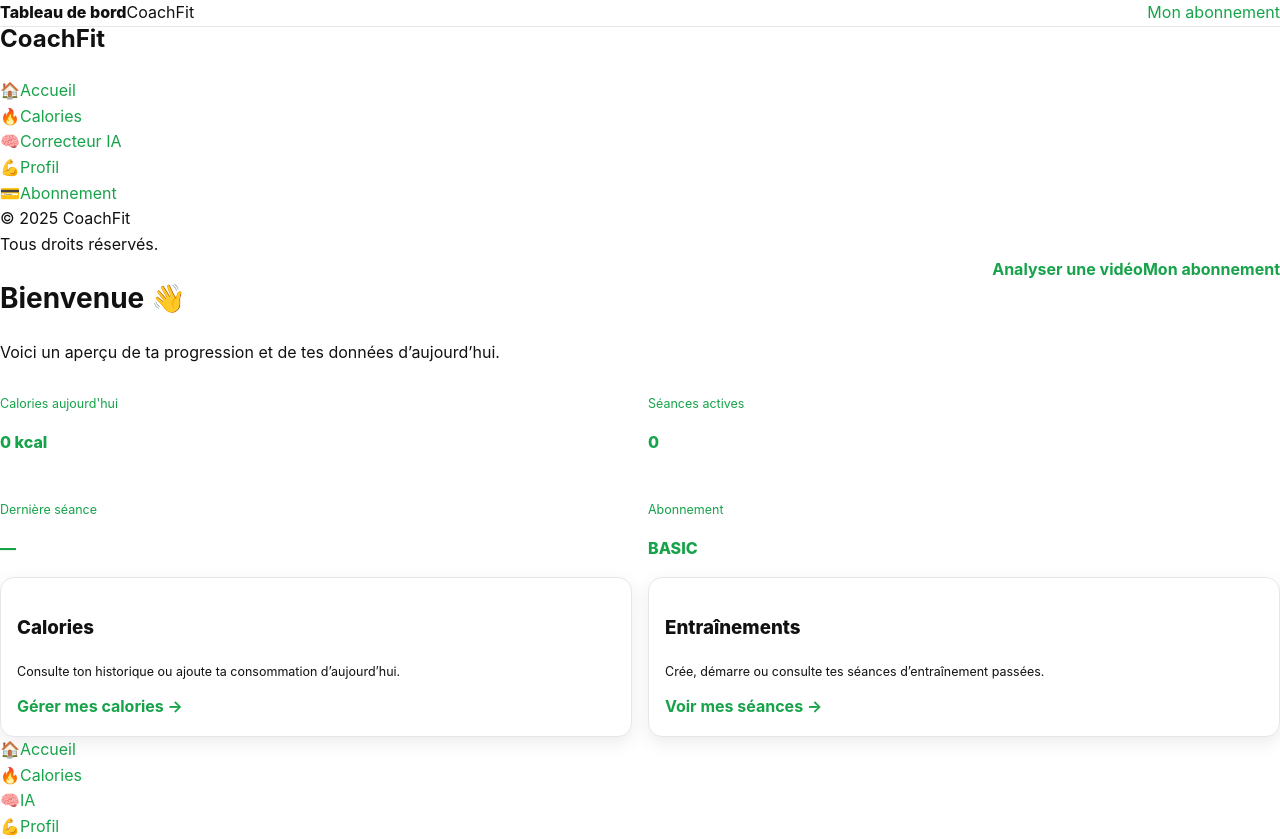
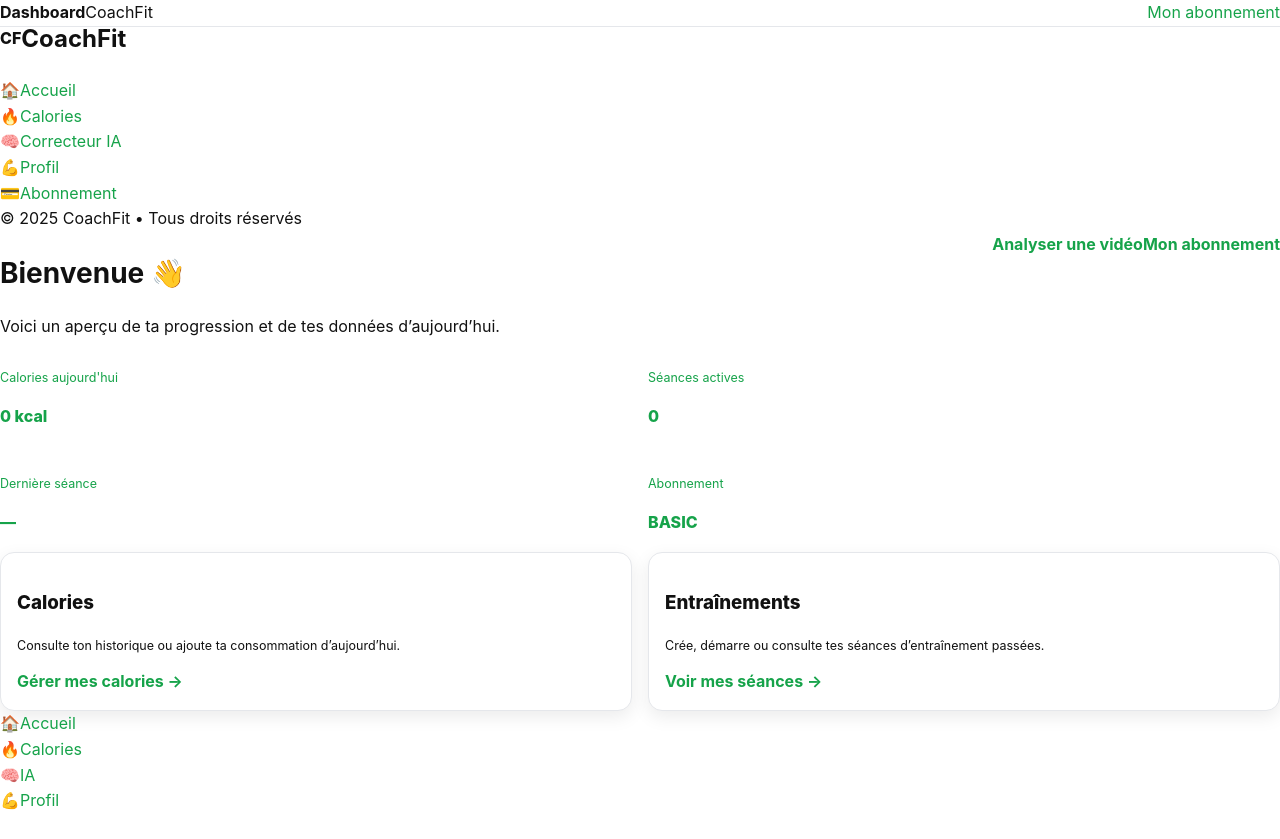
Before and after one commit to lebasquelyza/appli-files, a Next.js app in the folder apps/web/: page /dashboard in a window 1280 px wide. After the commit the page ends 814 px from the top, so only its background shows below. Built offline with nearby package versions, Linux system fonts and the light colour scheme; no server answers.

Commit message:
Update layout.tsx

```diff
--- a/apps/web/app/dashboard/layout.tsx
+++ b/apps/web/app/dashboard/layout.tsx
@@ -10,33 +10,35 @@ import MobileTabbar from "./_components/MobileTabbar";
 
 export default function DashboardLayout({ children }: { children: ReactNode }) {
   return (
-    <div className="min-h-dvh bg-[#f9fafb] grid grid-rows-[auto,1fr,auto] lg:grid-rows-[1fr] lg:grid-cols-[240px,1fr]">
-      {/* Sidebar (desktop) */}
-      <aside className="hidden lg:flex bg-white border-r p-4 flex-col justify-between">
+    <div className="min-h-dvh bg-white text-gray-900 grid grid-rows-[auto,1fr,auto] lg:grid-rows-[1fr] lg:grid-cols-[240px,1fr]">
+      {/* Sidebar desktop */}
+      <aside className="hidden lg:flex border-r bg-white/90 backdrop-blur supports-[backdrop-filter]:bg-white/80 p-4 flex-col justify-between">
         <div>
-          <h1 className="text-2xl font-extrabold mb-6">CoachFit</h1>
+          <div className="flex items-center gap-2 mb-6">
+            <div className="h-8 w-8 rounded-xl bg-black text-white grid place-items-center font-bold">CF</div>
+            <h1 className="text-xl font-extrabold tracking-tight">CoachFit</h1>
+          </div>
           <ClientNav />
         </div>
-        <div className="text-xs text-gray-400 mt-8">
-          © {new Date().getFullYear()} CoachFit<br />
-          Tous droits réservés.
+        <div className="text-[11px] text-gray-400">
+          © {new Date().getFullYear()} CoachFit • Tous droits réservés
         </div>
       </aside>
 
       {/* Topbar */}
-      <header className="sticky top-0 z-30 bg-white border-b px-4 sm:px-6 py-3 flex items-center justify-between lg:col-start-2">
+      <header className="sticky top-0 z-30 lg:col-start-2 border-b bg-white/90 backdrop-blur supports-[backdrop-filter]:bg-white/80 px-4 sm:px-6 py-3">
+        <div className="flex items-center justify-between">
           <div className="flex items-center gap-3">
-          <span className="font-bold text-lg">Tableau de bord</span>
-          {/* version compacte du titre de l’app pour mobile */}
+            <span className="font-semibold">Dashboard</span>
             <span className="lg:hidden text-xs text-gray-500">CoachFit</span>
           </div>
-
           <Link
             href="/dashboard/abonnement"
-          className="px-3 sm:px-4 py-2 rounded-lg border border-gray-300 bg-white hover:bg-gray-50 font-medium text-gray-800"
+            className="inline-flex items-center px-3 sm:px-4 py-2 rounded-xl border hover:bg-gray-50 transition"
           >
             Mon abonnement
           </Link>
+        </div>
       </header>
 
       {/* Contenu */}
@@ -44,8 +46,8 @@ export default function DashboardLayout({ children }: { children: ReactNode }) {
         {children}
       </main>
 
-      {/* Tabbar (mobile uniquement) */}
-      <div className="lg:hidden border-t bg-white sticky bottom-0 z-30">
+      {/* Tabbar mobile */}
+      <div className="lg:hidden sticky bottom-0 z-30">
         <MobileTabbar />
       </div>
     </div>
```
Lines whose indentation alone changed are shown as unchanged.
